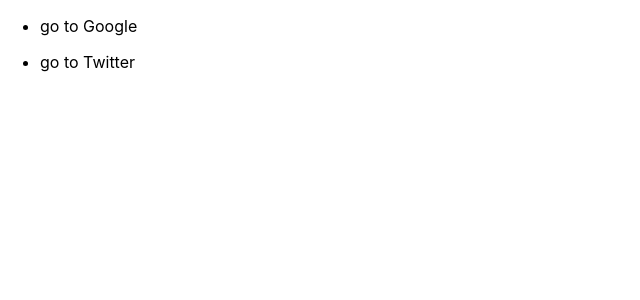
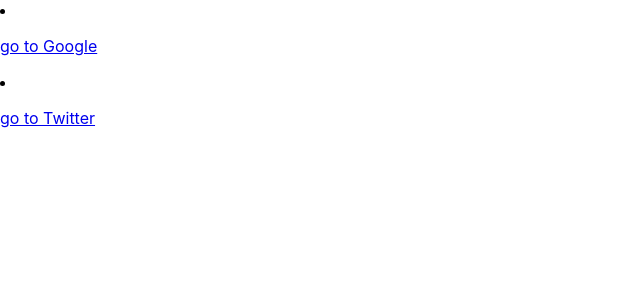
Before and after one commit to dnjfht/type_project2, a React (Create React App) app: page / in a window 1280 px wide. Shown: the top 300 px of the page, without its empty margins (0-640 px from the left). Built offline with nearby package versions, Linux system fonts and the light colour scheme.

Commit message:
study : Implementing Function Components.

```diff
--- a/src/App.tsx
+++ b/src/App.tsx
@@ -1,49 +1,10 @@
-import {Component} from 'react'
-import ClassComponent from './ClassComponent'
+import ArrowComponent from './ArrowComponent'
 
-export default class App extends Component {
-  render() {
-    // const isLoading = true
-    // if (isLoading) return <p>loading...</p>
-
-    // 컴포넌트 개념을 도입하면 render 메서드에 JSX 구문 뿐만 아니라 다양한 로직을 JS, TS와 함께 구현할 수 있다.
-
-    // 방법 2. 단축평가
-    // const children = (
-    //  <li>
-    //    <a href="http://www.google.com">
-    //      <p>go to Google</p>
-    //    </a>
-    //  </li>
-    // )
-
-    // return (
-    //   <div>
-    //     {isLoading && <p>loading...</p>}
-    //     {!isLoading && <ul>{children}</ul>}
-    //   </div>
-    //)
-
-    // 방법 3. isLoading 값에 따라 분기하는 JSX문 두 개를 children과 같은 변수에 담아준다.
-    // const children = isLoading ? (
-    //  <p>loading...<p>
-    // ) : (
-    // <ul>
-    //   <li>
-    //     <a href="http://www.google.com">
-    //       <p>go to Google</p>
-    //     </a>
-    //   </li>
-    // </ul>
-    // )
-
-    // return <div>{children}</div>
-
-    return (
-      <ul>
-        <ClassComponent href="http://www.google.com" text="go to Google" />
-        <ClassComponent href="https://twitter.com" text="go to Twitter" />
-      </ul>
-    )
-  }
+export default function App() {
+  return (
+    <div>
+      <ArrowComponent href="http://www.google.com" text="go to Google" />
+      <ArrowComponent href="https://twitter.com" text="go to Twitter" />
+    </div>
+  )
 }
--- /dev/null
+++ b/src/ArrowComponent.tsx
@@ -0,0 +1,20 @@
+import {FC} from 'react'
+
+export type ArrowComponentProps = {
+  href: string
+  text: string
+}
+
+const ArrowComponent: FC<ArrowComponentProps> = props => {
+  const {href, text} = props
+
+  return (
+    <li>
+      <a href={href}>
+        <p>{text}</p>
+      </a>
+    </li>
+  )
+}
+
+export default ArrowComponent
```
